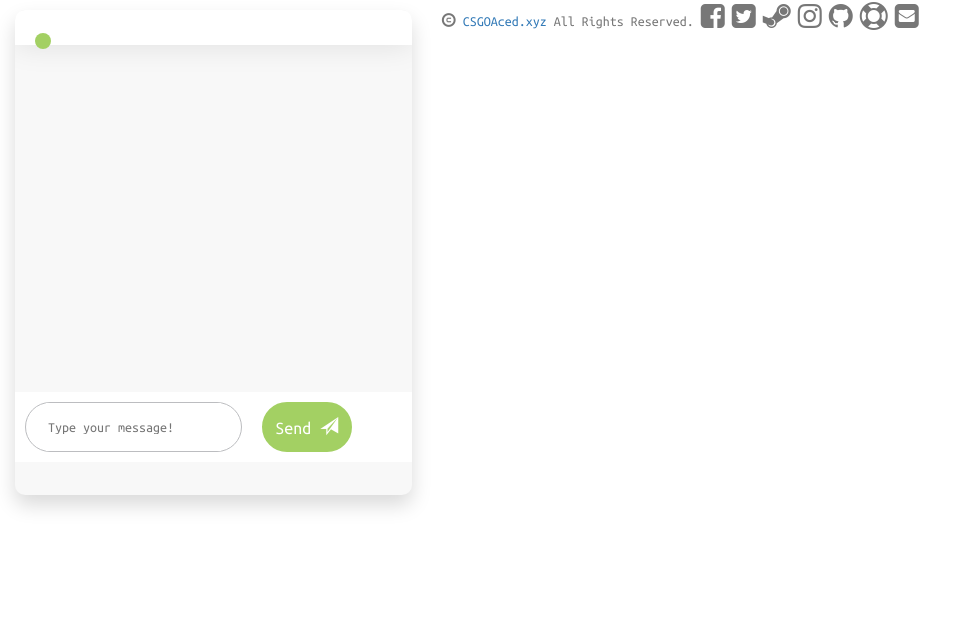
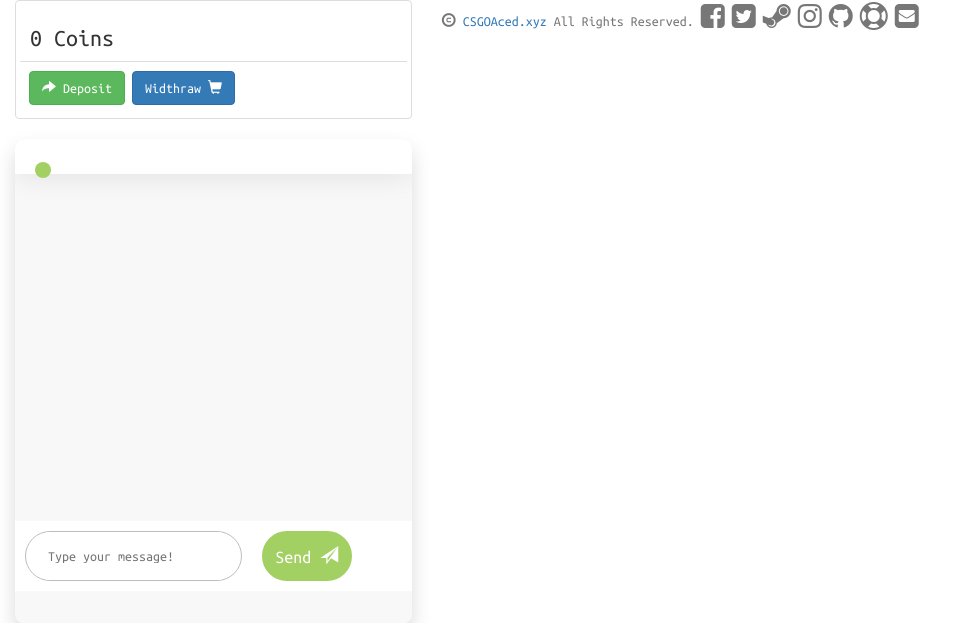
Before and after one commit to ButlerBackup/CSGOAced.xyz, a PHP site: template lib/view/coinflip.php in a window 1280 px wide. Shown: the top 623 px of the page, without its empty margins (0-971 px from the left). Run offline with PHP 8.4, Linux system fonts and the light colour scheme; the template is opened without the code that fills it, so the values that code supplies are empty.

Commit message:
Add Wallet Menu

```diff
--- a/css/styles.css
+++ b/css/styles.css
@@ -46,7 +46,7 @@ main{
 	margin-top: 5px;
 }
 
-.deposit h3{
+#depositBox h3, #Wallet h3{
 	margin-left: 10px;
 }
 
--- a/lib/view/coinflip.php
+++ b/lib/view/coinflip.php
@@ -1,4 +1,11 @@
 <div class="col-sm-4">
+	<div id="Wallet" class="col-xs-12 col-md-12 thumbnail">
+		<h3 id="Coins">0 Coins</h3>
+		<div class="caption">
+			<button class="btn btn-success btn-md"><span class="glyphicon glyphicon-share-alt"></span> Deposit</button>
+			<button class="btn btn-primary btn-md">Widthraw <span class="glyphicon glyphicon-shopping-cart"></span></button>
+		</div>
+	</div>
 	<div class="chat_window">
 		<div class="top_menu">
 			<div class="buttons">
--- a/lib/view/deposit.php
+++ b/lib/view/deposit.php
@@ -4,7 +4,7 @@
 
 <div class="col-sm-4">
 	<a href="<?php echo $Link->Website . '?p='. $Page->Deposit . "&" . $Page->UpdateInventory; ?>" class="btn btn-info btn-md update-inventory">Reload Inventory</a>
-	<div id="depositBox" class="col-xs-12 col-md-12 thumbnail deposit">
+	<div id="depositBox" class="col-xs-12 col-md-12 thumbnail">
 		<h3 id="showCoins">0 Coins</h3>
 		<div class="caption">
 			<button class="btn btn-success btn-md checkout"><span class="glyphicon glyphicon-share-alt"></span> Deposit</button>
```
